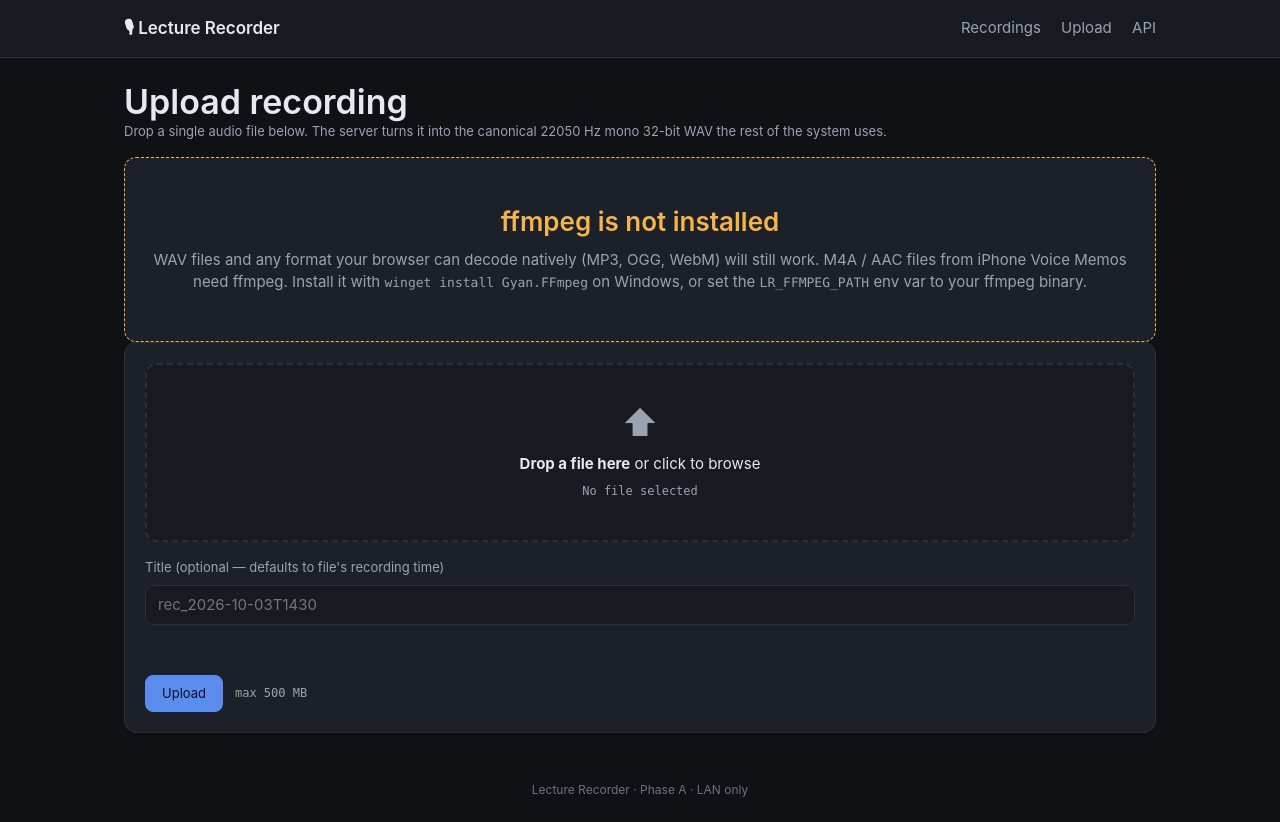
After one commit to S1monP/AfterWord, a Flask app: page /upload in a window 1280 px wide. The commit adds this page. Run offline with Flask 3, Linux system fonts and the light colour scheme.

Commit message:
feat: /upload page, drop zone, multipart endpoint, default rec_* title

```diff
--- a/app.py
+++ b/app.py
@@ -13,6 +13,10 @@ Configuration is via env vars (see :mod:`config`).
 from __future__ import annotations
 
 import os
+import re
+import shutil
+import time
+from pathlib import Path
 from typing import Any, Optional
 
 from flask import (
@@ -22,7 +26,7 @@ from flask import (
 import config as config_mod
 import search
 import storage
-from services import processing
+from services import processing, transcode
 
 
 # ---------------------------------------------------------------------------
@@ -37,6 +41,17 @@ def create_app(config: Optional[config_mod.Config] = None) -> Flask:
     app.config["LR_STORAGE"] = storage.Storage(cfg)
     app.config["LR_STORAGE"].initialise()
     app.secret_key = os.environ.get("LR_SECRET", "lr-dev-secret-not-for-prod")
+
+    if not transcode.ffmpeg_available(cfg.ffmpeg_path):
+        print(
+            f"[LR ] WARNING: ffmpeg not found at {cfg.ffmpeg_path!r}; "
+            "non-WAV uploads (iPhone M4A, etc.) will be rejected. "
+            "Install ffmpeg or set LR_FFMPEG_PATH.",
+            flush=True,
+        )
+    else:
+        v = transcode.ffmpeg_version(cfg.ffmpeg_path)
+        print(f"[LR ] ffmpeg: {v}", flush=True)
 
     _register_filters(app)
     _register_routes(app)
@@ -136,6 +151,15 @@ def _register_routes(app: Flask) -> None:
             session=sess,
             status_label=_STATUS_LABEL,
             duration_for=_estimate_duration_seconds,
+        )
+
+    @app.get("/upload")
+    def ui_upload() -> Any:
+        cfg = current_app.config["LR_CONFIG"]
+        return render_template(
+            "upload.html",
+            max_upload_bytes=cfg.max_upload_bytes,
+            ffmpeg_available=transcode.ffmpeg_available(cfg.ffmpeg_path),
         )
 
     # --- API: sessions (create / list / get) ----------------------------
@@ -284,6 +308,168 @@ def _register_routes(app: Flask) -> None:
             ],
         })
 
+    # --- API: web audio upload ------------------------------------------
+    @app.post("/api/v1/uploads/audio")
+    def api_upload_audio() -> Any:
+        """Accept one audio file from the browser, transcode to canonical
+        WAV if needed, and create a one-chunk session.
+
+        Multipart form fields:
+          - file: the audio bytes (any format the browser or ffmpeg can read)
+          - title: optional string; defaults to rec_YYYY-MM-DDTHHMM
+        """
+        cfg = current_app.config["LR_CONFIG"]
+        store = current_app_storage()
+
+        if "file" not in request.files:
+            return jsonify({
+                "error": "missing_file",
+                "detail": "multipart field 'file' is required",
+            }), 400
+
+        upload = request.files["file"]
+        raw = upload.read()
+        if not raw:
+            return jsonify({"error": "empty_file"}), 400
+        if len(raw) > cfg.max_upload_bytes:
+            return jsonify({
+                "error": "file_too_large",
+                "detail": (
+                    f"file is {len(raw)} bytes; max is {cfg.max_upload_bytes}"
+                ),
+            }), 413
+
+        # Title: empty/whitespace -> default; explicit bad -> 400.
+        title_input = request.form.get("title")
+        if title_input is not None and title_input.strip() != "":
+            title_clean = _normalise_title(title_input)
+            if title_clean is None:
+                return jsonify({
+                    "error": "invalid_title",
+                    "detail": (
+                        "title must be 1..200 chars of printable text "
+                        "(letters, digits, spaces, basic punctuation)"
+                    ),
+                }), 400
+            title = title_clean
+        else:
+            title = None  # substituted with default after we know mtime
+
+        # Save the upload to the inbox, preserving the original extension
+        # so ffmpeg can sniff it correctly.
+        original = upload.filename or "upload"
+        suffix = Path(original).suffix or ".bin"
+        inbox_token = storage.new_session_id()
+        inbox_path = cfg.inbox_dir / f"{inbox_token}{suffix}"
+        try:
+            inbox_path.write_bytes(raw)
+        except OSError as exc:
+            return jsonify({"error": "io_error", "detail": str(exc)}), 500
+
+        started_at = _file_mtime_iso(inbox_path) or storage.now_iso()
+        if title is None:
+            title = _default_title_from_iso(started_at)
+
+        work_dir: Optional[Path] = None
+        try:
+            fmt = transcode.sniff_format(inbox_path)
+            if transcode.is_canonical_wav(fmt):
+                wav_path = inbox_path
+            else:
+                if not transcode.ffmpeg_available(cfg.ffmpeg_path):
+                    return jsonify({
+                        "error": "ffmpeg_missing",
+                        "detail": (
+                            f"this file is {fmt.kind} and needs to be "
+                            f"transcoded, but ffmpeg was not found at "
+                            f"{cfg.ffmpeg_path!r}. Install ffmpeg or set "
+                            "LR_FFMPEG_PATH."
+                        ),
+                    }), 503
+                work_dir = cfg.inbox_dir / f"work-{inbox_token}"
+                work_dir.mkdir(parents=True, exist_ok=True)
+                wav_path = work_dir / "out.wav"
+                transcode.transcode_to_wav(
+                    inbox_path, wav_path, ffmpeg_path=cfg.ffmpeg_path,
+                )
+
+            wav_bytes = wav_path.read_bytes()
+            if len(wav_bytes) < 44 or wav_bytes[0:4] != b"RIFF":
+                return jsonify({
+                    "error": "transcode_failed",
+                    "detail": "output is not a valid WAV",
+                }), 500
+
+            sess = store.ingest_single_audio(
+                session_id=inbox_token,
+                title=title,
+                wav_bytes=wav_bytes,
+                started_at=started_at,
+            )
+        except transcode.TranscodeError as exc:
+            return jsonify({
+                "error": exc.reason,
+                "detail": exc.detail,
+            }), 503
+        except Exception as exc:
+            return jsonify({
+                "error": "ingest_failed", "detail": str(exc),
+            }), 500
+        finally:
+            try:
+                if inbox_path.exists():
+                    inbox_path.unlink()
+            except OSError:
+                pass
+            if work_dir is not None and work_dir.exists():
+                shutil.rmtree(work_dir, ignore_errors=True)
+
+        return jsonify({
+            "created": True,
+            "session": sess.to_api_dict(),
+            "redirect_url": f"/sessions/{sess.id}",
+        }), 201
+
+
+# ---------------------------------------------------------------------------
+# Upload helpers
+# ---------------------------------------------------------------------------
+
+_TITLE_RE = re.compile(r"^[\w\s\-.,()\[\]!&'\"]+$", re.UNICODE)
+_TITLE_MAX = 200
+
+
+def _normalise_title(raw: str) -> Optional[str]:
+    """Return a clean title, or None if it was empty / invalid."""
+    title = raw.strip()
+    if not title or len(title) > _TITLE_MAX:
+        return None
+    if not _TITLE_RE.match(title):
+        return None
+    return "".join(c for c in title if c.isprintable() and c not in "\n\r\t")
+
+
+def _default_title_from_iso(iso_ts: str) -> str:
+    """Convert ISO-8601 '2026-10-03T14:30:00Z' to 'rec_2026-10-03T1430'."""
+    core = iso_ts.replace("Z", "").replace("z", "")
+    if "T" in core:
+        date, time_str = core.split("T", 1)
+    else:
+        date, time_str = core, "00:00"
+    if len(time_str) >= 5 and time_str[2] == ":":
+        time_str = time_str[:5].replace(":", "")
+    else:
+        time_str = "0000"
+    return f"rec_{date}T{time_str}"
+
+
+def _file_mtime_iso(path: Path) -> Optional[str]:
+    try:
+        mtime = path.stat().st_mtime
+    except OSError:
+        return None
+    return time.strftime("%Y-%m-%dT%H:%M:%SZ", time.gmtime(mtime))
+
 
 # ---------------------------------------------------------------------------
 # Entrypoint
--- /dev/null
+++ b/static/css/upload.css
@@ -0,0 +1,68 @@
+/* Upload page: drop zone, file picker, progress, error states. */
+
+.lr-dropzone {
+  border: 2px dashed var(--lr-border);
+  border-radius: var(--lr-r-lg);
+  padding: var(--lr-s-10) var(--lr-s-6);
+  text-align: center;
+  cursor: pointer;
+  transition: border-color var(--lr-t-fast), background var(--lr-t-fast);
+  background: var(--lr-bg-elevated);
+}
+
+.lr-dropzone:hover,
+.lr-dropzone:focus,
+.lr-dropzone--active {
+  border-color: var(--lr-accent);
+  background: var(--lr-bg-card);
+  outline: none;
+}
+
+.lr-dropzone--error {
+  border-color: var(--lr-danger);
+  background: rgba(240, 106, 106, 0.05);
+}
+
+.lr-dropzone__icon {
+  font-size: 36px;
+  line-height: 1;
+  color: var(--lr-text-muted);
+  margin-bottom: var(--lr-s-3);
+}
+
+.lr-dropzone__text {
+  font-size: var(--lr-fs-md);
+  color: var(--lr-text);
+  margin-bottom: var(--lr-s-2);
+}
+
+.lr-input {
+  width: 100%;
+  background: var(--lr-bg-elevated);
+  border: 1px solid var(--lr-border);
+  border-radius: var(--lr-r-md);
+  color: var(--lr-text);
+  padding: var(--lr-s-2) var(--lr-s-3);
+  font: inherit;
+}
+
+.lr-input:focus {
+  outline: none;
+  border-color: var(--lr-accent);
+}
+
+.lr-progress {
+  width: 100%;
+  height: 4px;
+  background: var(--lr-bg-elevated);
+  border-radius: 2px;
+  overflow: hidden;
+  margin-top: var(--lr-s-2);
+}
+
+.lr-progress__bar {
+  height: 100%;
+  background: var(--lr-accent);
+  width: 0%;
+  transition: width 80ms linear;
+}
--- /dev/null
+++ b/static/js/upload.js
@@ -0,0 +1,138 @@
+// Upload page logic.
+// Phase A: no client-side transcoding. We just send the file to the server
+// as-is; the server uses ffmpeg (if available) to turn it into the
+// canonical 22050 Hz mono 32-bit WAV. Keeping the browser path minimal
+// means we don't have to chase cross-browser Web Audio quirks for
+// iPhone M4A files.
+(function () {
+  "use strict";
+
+  var dropzone = document.getElementById("dropzone");
+  var fileInput = document.getElementById("file-input");
+  var fileName = document.getElementById("file-name");
+  var titleInput = document.getElementById("title-input");
+  var submitBtn = document.getElementById("submit-btn");
+  var status = document.getElementById("upload-status");
+  var form = document.getElementById("upload-form");
+
+  if (!dropzone || !fileInput) return;
+
+  var chosen = null;
+
+  function pad(n) { return n < 10 ? "0" + n : "" + n; }
+
+  function defaultTitle() {
+    var d = new Date();
+    var date = d.getFullYear() + "-" + pad(d.getMonth() + 1) + "-" + pad(d.getDate());
+    var time = pad(d.getHours()) + pad(d.getMinutes());
+    return "rec_" + date + "T" + time;
+  }
+
+  function setFile(file) {
+    chosen = file;
+    if (!file) {
+      fileName.textContent = "No file selected";
+      submitBtn.disabled = true;
+      return;
+    }
+    fileName.textContent = file.name + " (" + Math.round(file.size / 1024) + " KB)";
+    submitBtn.disabled = false;
+    if (!titleInput.value) {
+      titleInput.value = defaultTitle();
+    }
+    dropzone.classList.remove("lr-dropzone--error");
+  }
+
+  function setStatus(msg, kind) {
+    status.textContent = msg || "";
+    status.style.color = kind === "error"
+      ? "var(--lr-danger)"
+      : (kind === "ok" ? "var(--lr-success)" : "var(--lr-text-muted)");
+  }
+
+  // --- Drop zone wiring ---
+  dropzone.addEventListener("click", function () { fileInput.click(); });
+  dropzone.addEventListener("keydown", function (e) {
+    if (e.key === "Enter" || e.key === " ") {
+      e.preventDefault();
+      fileInput.click();
+    }
+  });
+
+  ["dragenter", "dragover"].forEach(function (ev) {
+    dropzone.addEventListener(ev, function (e) {
+      e.preventDefault();
+      e.stopPropagation();
+      dropzone.classList.add("lr-dropzone--active");
+    });
+  });
+  ["dragleave", "drop"].forEach(function (ev) {
+    dropzone.addEventListener(ev, function (e) {
+      e.preventDefault();
+      e.stopPropagation();
+      dropzone.classList.remove("lr-dropzone--active");
+    });
+  });
+  dropzone.addEventListener("drop", function (e) {
+    var dt = e.dataTransfer;
+    if (!dt || !dt.files || dt.files.length === 0) return;
+    if (dt.files.length > 1) {
+      setStatus("Only one file at a time, please.", "error");
+      return;
+    }
+    setFile(dt.files[0]);
+  });
+
+  fileInput.addEventListener("change", function () {
+    if (fileInput.files && fileInput.files[0]) {
+      setFile(fileInput.files[0]);
+    }
+  });
+
+  // --- Form submit ---
+  form.addEventListener("submit", function (e) {
+    e.preventDefault();
+    if (!chosen) {
+      setStatus("Pick a file first.", "error");
+      return;
+    }
+    submitBtn.disabled = true;
+    setStatus("Uploading…");
+
+    var fd = new FormData();
+    fd.append("file", chosen);
+    if (titleInput.value) fd.append("title", titleInput.value);
+
+    var xhr = new XMLHttpRequest();
+    xhr.open("POST", form.action);
+    xhr.upload.onprogress = function (ev) {
+      if (ev.lengthComputable) {
+        var pct = Math.round((ev.loaded / ev.total) * 100);
+        setStatus("Uploading… " + pct + "%");
+      }
+    };
+    xhr.onload = function () {
+      try {
+        var body = JSON.parse(xhr.responseText || "{}");
+      } catch (err) {
+        setStatus("Upload failed: server returned a non-JSON response.", "error");
+        submitBtn.disabled = false;
+        return;
+      }
+      if (xhr.status >= 200 && xhr.status < 300) {
+        setStatus("Done. Redirecting…", "ok");
+        var url = (body && body.redirect_url) || ("/sessions/" + (body.session && body.session.id));
+        window.location.href = url;
+        return;
+      }
+      var detail = (body && body.detail) ? (" " + body.detail) : "";
+      setStatus("Upload failed (" + xhr.status + "): " + (body && body.error ? body.error : "unknown") + detail, "error");
+      submitBtn.disabled = false;
+    };
+    xhr.onerror = function () {
+      setStatus("Network error during upload.", "error");
+      submitBtn.disabled = false;
+    };
+    xhr.send(fd);
+  });
+})();
--- a/templates/base.html
+++ b/templates/base.html
@@ -7,7 +7,9 @@
   <link rel="stylesheet" href="{{ url_for('static', filename='css/tokens.css') }}">
   <link rel="stylesheet" href="{{ url_for('static', filename='css/base.css') }}">
   <link rel="stylesheet" href="{{ url_for('static', filename='css/components.css') }}">
+  {% block extrahead %}{% endblock %}
   <script defer src="{{ url_for('static', filename='js/app.js') }}"></script>
+  {% block extrascripts %}{% endblock %}
 </head>
 <body>
   <header class="lr-header">
@@ -15,6 +17,7 @@
       <a class="lr-header__brand" href="{{ url_for('ui_index') }}">🎙 Lecture Recorder</a>
       <nav class="lr-header__nav">
         <a href="{{ url_for('ui_index') }}">Recordings</a>
+        <a href="{{ url_for('ui_upload') }}">Upload</a>
         <a href="/api/v1/sessions" title="JSON list of all sessions">API</a>
       </nav>
     </div>
--- /dev/null
+++ b/templates/upload.html
@@ -0,0 +1,66 @@
+{% extends "base.html" %}
+
+{% block extrahead %}
+  <link rel="stylesheet" href="{{ url_for('static', filename='css/upload.css') }}">
+{% endblock %}
+
+{% block extrascripts %}
+  <script defer src="{{ url_for('static', filename='js/upload.js') }}"></script>
+{% endblock %}
+
+{% block title %}Upload &middot; Lecture Recorder{% endblock %}
+
+{% block content %}
+  <section class="lr-section-title">
+    <div>
+      <h1>Upload recording</h1>
+      <div class="lr-section-sub">
+        Drop a single audio file below. The server turns it into the
+        canonical 22050 Hz mono 32-bit WAV the rest of the system uses.
+      </div>
+    </div>
+  </section>
+
+  {% if not ffmpeg_available %}
+    <div class="lr-empty" style="border-color: var(--lr-warning);">
+      <h2 style="color: var(--lr-warning);">ffmpeg is not installed</h2>
+      <p>
+        WAV files and any format your browser can decode natively (MP3, OGG,
+        WebM) will still work. M4A / AAC files from iPhone Voice Memos need
+        ffmpeg. Install it with
+        <code>winget install Gyan.FFmpeg</code> on Windows, or set the
+        <code>LR_FFMPEG_PATH</code> env var to your ffmpeg binary.
+      </p>
+    </div>
+  {% endif %}
+
+  <form id="upload-form" class="lr-card" enctype="multipart/form-data"
+        action="/api/v1/uploads/audio" method="post">
+    <div id="dropzone" class="lr-dropzone" tabindex="0" role="button"
+         aria-label="Drop or pick an audio file">
+      <input id="file-input" type="file" name="file" hidden
+             accept=".m4a,.mp4,.mp3,.wav,.ogg,.webm,.flac,audio/*">
+      <div class="lr-dropzone__icon">⬆</div>
+      <div class="lr-dropzone__text">
+        <strong>Drop a file here</strong> or click to browse
+      </div>
+      <div class="lr-mono" id="file-name">No file selected</div>
+    </div>
+
+    <div style="margin-top: var(--lr-s-4);">
+      <label for="title-input" style="display: block; margin-bottom: var(--lr-s-2); color: var(--lr-text-muted); font-size: var(--lr-fs-sm);">
+        Title (optional — defaults to file's recording time)
+      </label>
+      <input id="title-input" type="text" name="title" maxlength="200"
+             placeholder="rec_2026-10-03T1430"
+             class="lr-input">
+    </div>
+
+    <div id="upload-status" class="lr-mono" style="margin-top: var(--lr-s-4); min-height: 1.5em;"></div>
+
+    <div style="margin-top: var(--lr-s-4); display: flex; gap: var(--lr-s-3); align-items: center;">
+      <button type="submit" id="submit-btn" class="lr-btn lr-btn--primary" disabled>Upload</button>
+      <span class="lr-mono">max {{ (max_upload_bytes / 1024 / 1024)|int }} MB</span>
+    </div>
+  </form>
+{% endblock %}
```
